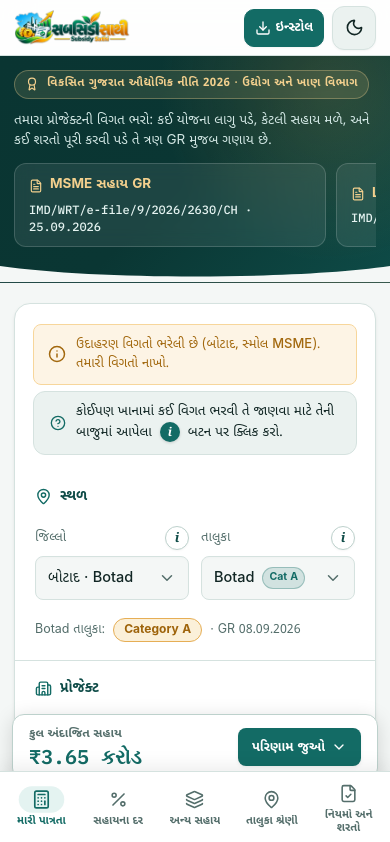
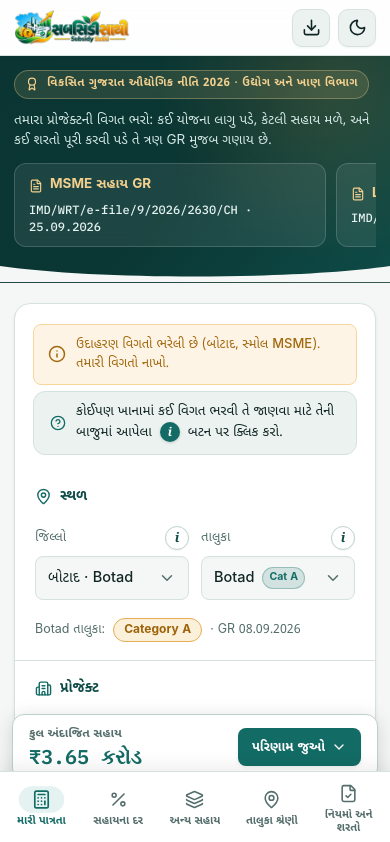
Before and after one commit to Jenish-Patel-Dev/Subsidy-sathi, a React (Vite) app: page / in a window 390 px wide. Shown: the top 842 px of the page. Built offline with nearby package versions, Linux system fonts and the light colour scheme.

Commit message:
style(pwa): match install/refresh button UI identically with theme-toggle-btn icon button

```diff
--- a/src/components/PWAInstallButton.jsx
+++ b/src/components/PWAInstallButton.jsx
@@ -6,32 +6,30 @@ export default function PWAInstallButton() {
   const { isInstalled, installApp, refreshApp, isRefreshing } = usePWA();
 
   if (isInstalled) {
-    // Show Refresh / Update Button when app is already installed
+    // Show Refresh / Update Icon Button when app is already installed
     return (
       <button
         type="button"
-        className={`pwa-action-btn pwa-refresh-btn ${isRefreshing ? 'refreshing' : ''}`}
+        className={`theme-toggle-btn pwa-toggle-btn ${isRefreshing ? 'refreshing' : ''}`}
         onClick={refreshApp}
         title="એપ્લિકેશન અપડેટ કરો / નવીનતમ કોડ લોડ કરો"
         aria-label="એપ્લિકેશન અપડેટ કરો"
       >
-        <RotateCw size={16} className={`pwa-btn-icon ${isRefreshing ? 'spinning' : ''}`} aria-hidden="true" />
-        <span className="pwa-btn-text">અપડેટ કરો</span>
+        <RotateCw size={19} className={isRefreshing ? 'spinning' : ''} aria-hidden="true" />
       </button>
     );
   }
 
-  // Show Install Button when app is not installed
+  // Show Install Icon Button when app is not installed
   return (
     <button
       type="button"
-      className="pwa-action-btn pwa-install-btn"
+      className="theme-toggle-btn pwa-toggle-btn"
       onClick={installApp}
       title="એપ તરીકે ઇન્સ્ટોલ કરો (Install as App)"
       aria-label="એપ ઇન્સ્ટોલ કરો"
     >
-      <Download size={16} className="pwa-btn-icon" aria-hidden="true" />
-      <span className="pwa-btn-text">ઇન્સ્ટોલ</span>
+      <Download size={19} aria-hidden="true" />
     </button>
   );
 }
--- a/src/styles/global.css
+++ b/src/styles/global.css
@@ -590,97 +590,16 @@ img, svg {
 }
 
 /* ==========================================================================
-   PWA Action Buttons (Install & Update / Refresh in Navbar)
+   PWA Action Buttons (Matches .theme-toggle-btn UI identically)
    ========================================================================== */
-.pwa-action-btn {
-  display: inline-flex;
-  align-items: center;
-  justify-content: center;
-  gap: 7px;
-  height: 42px;
-  padding: 0 14px;
-  border-radius: 12px;
-  font-family: var(--f-body);
-  font-size: 13.5px;
-  font-weight: 600;
-  cursor: pointer;
-  transition: all 0.2s cubic-bezier(0.16, 1, 0.3, 1);
-  white-space: nowrap;
-  user-select: none;
-  border: 1px solid transparent;
-  box-shadow: var(--shadow-xs);
-}
-
-/* Install Button */
-.pwa-install-btn {
-  background: var(--brand-700);
-  color: #FFFFFF;
-  border-color: var(--brand-700);
-}
-
-.pwa-install-btn:hover {
-  background: var(--brand-800);
-  border-color: var(--brand-800);
-  transform: translateY(-1px);
-  box-shadow: 0 4px 12px rgba(19, 107, 101, 0.25);
-}
-
-:root[data-theme="dark"] .pwa-install-btn {
-  background: var(--brand-600);
-  border-color: var(--brand-600);
-}
-
-:root[data-theme="dark"] .pwa-install-btn:hover {
-  background: var(--brand-500);
-  border-color: var(--brand-500);
-  box-shadow: 0 4px 14px rgba(30, 158, 150, 0.35);
-}
-
-/* Refresh / Update Button (When already installed) */
-.pwa-refresh-btn {
-  background: var(--surface-subtle);
-  color: var(--brand-700);
-  border-color: var(--line);
-}
-
-.pwa-refresh-btn:hover {
-  background: var(--sunk);
-  border-color: var(--brand-500);
-  transform: translateY(-1px);
-}
-
-:root[data-theme="dark"] .pwa-refresh-btn {
-  background: rgba(31, 136, 129, 0.15);
-  color: #7BE0D4;
-  border-color: rgba(77, 194, 182, 0.3);
-}
-
-:root[data-theme="dark"] .pwa-refresh-btn:hover {
-  background: rgba(31, 136, 129, 0.25);
-  border-color: rgba(77, 194, 182, 0.5);
-}
-
-.pwa-btn-icon {
-  flex-shrink: 0;
-}
-
-.pwa-btn-icon.spinning {
+.pwa-toggle-btn svg.spinning,
+.pwa-toggle-btn.refreshing svg {
   animation: pwa-spin 0.8s linear infinite;
 }
 
 @keyframes pwa-spin {
   from { transform: rotate(0deg); }
   to { transform: rotate(360deg); }
-}
-
-@media (max-width: 767px) {
-  .pwa-action-btn {
-    height: 38px;
-    padding: 0 10px;
-    font-size: 12.5px;
-    gap: 5px;
-    border-radius: 10px;
-  }
 }
 
 /* ==========================================================================
@@ -871,6 +790,14 @@ img, svg {
 
   .brand-sub {
     display: none;
+  }
+
+  .theme-toggle-btn {
+    width: 38px;
+    height: 38px;
+    min-width: 38px;
+    min-height: 38px;
+    border-radius: 10px;
   }
 }
 
```
